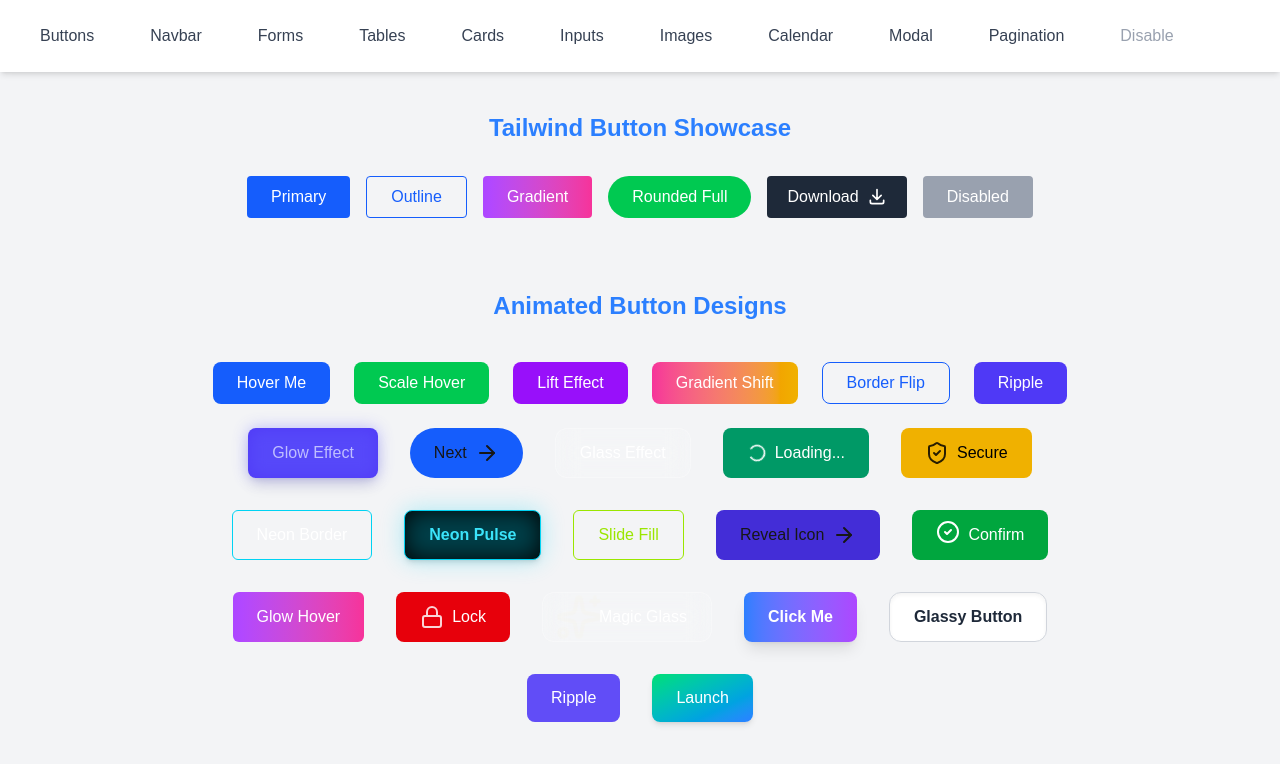
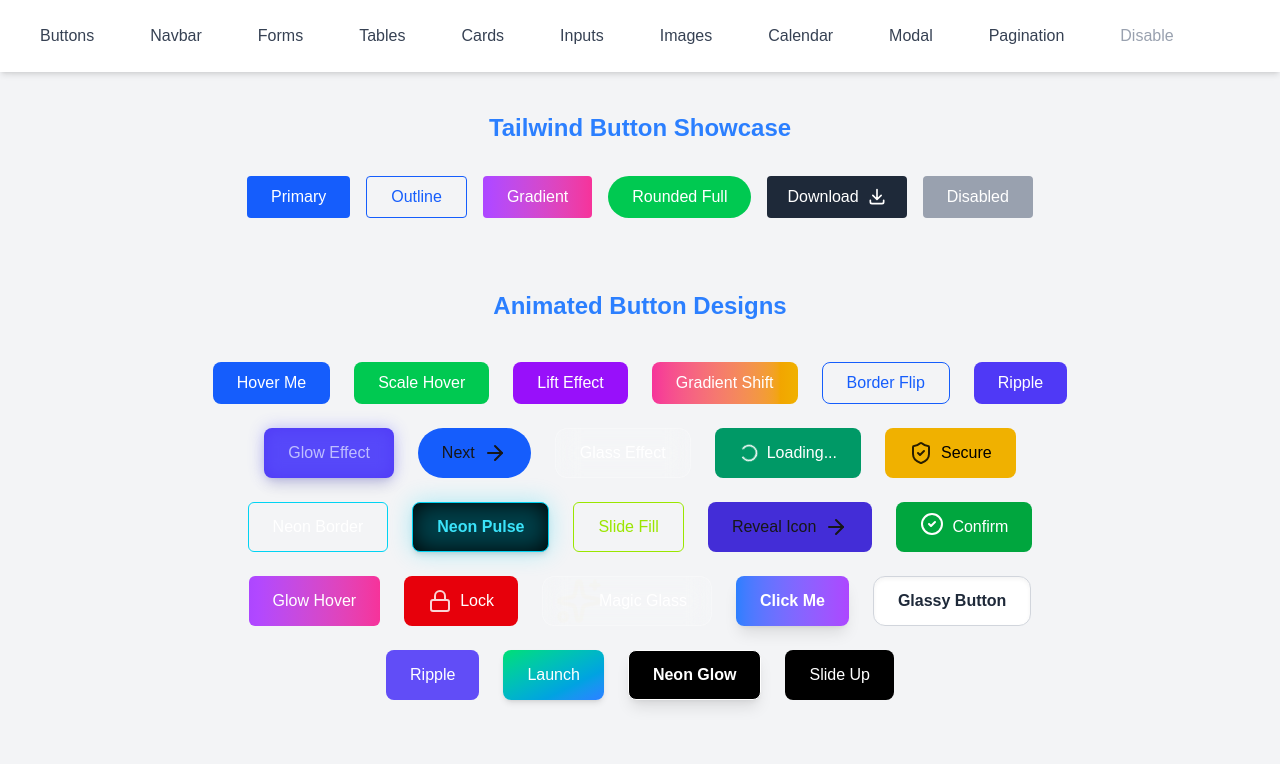
Before and after one commit to Prohor722/tailwind_compoenets, a Next.js app: page /button in a window 1280 px wide. Shown: the top 764 px of the page. Built offline with nearby package versions, Linux system fonts and the light colour scheme.

Commit message:
another button added

```diff
--- a/app/components/animarion-buttons.tsx
+++ b/app/components/animarion-buttons.tsx
@@ -47,7 +47,6 @@ export const AnimarionButtons = () => {
           <span className="relative z-10">Ripple</span>
         </button>
 
-        <div className="flex flex-wrap justify-center gap-8 w-full max-w-5xl">
         {/* Glow Button */}
         <button className="relative px-6 py-3 rounded-lg bg-indigo-600 text-white font-medium shadow-lg hover:shadow-indigo-500/50 transition duration-300">
           <span className="absolute inset-0 bg-indigo-500 blur opacity-40 rounded-lg"></span>
@@ -146,7 +145,17 @@ export const AnimarionButtons = () => {
             Launch
           </span>
         </button>
-        </div>
+
+        <button className="px-6 py-3 text-white font-bold bg-black border border-white hover:border-gray-400 rounded-lg shadow-lg transition-all duration-300 hover:text-black hover:bg-white hover:shadow-[0_0_20px_rgba(255,255,255,0.6)]">
+          Neon Glow
+        </button>
+
+        <button className="relative px-6 py-3 text-white bg-black group overflow-hidden rounded-lg">
+          <span className="absolute inset-0 w-full h-full bg-white scale-y-0 group-hover:scale-y-100 origin-bottom transition-transform duration-500 ease-in-out z-0"></span>
+          <span className="relative z-10 group-hover:text-black transition-all duration-500">
+            Slide Up
+          </span>
+        </button>
       </div>
     </div>
   );
```
Lines whose indentation alone changed are shown as unchanged.
